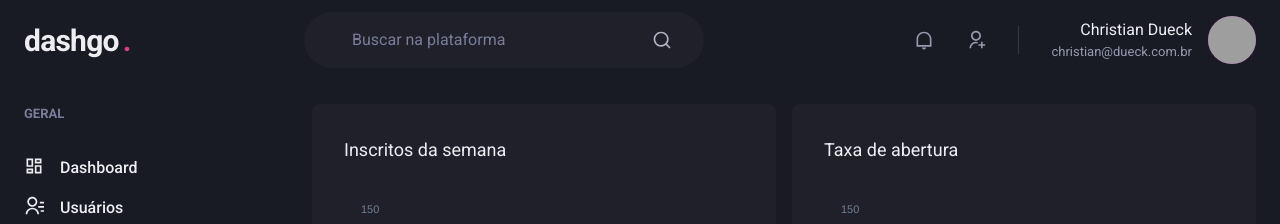
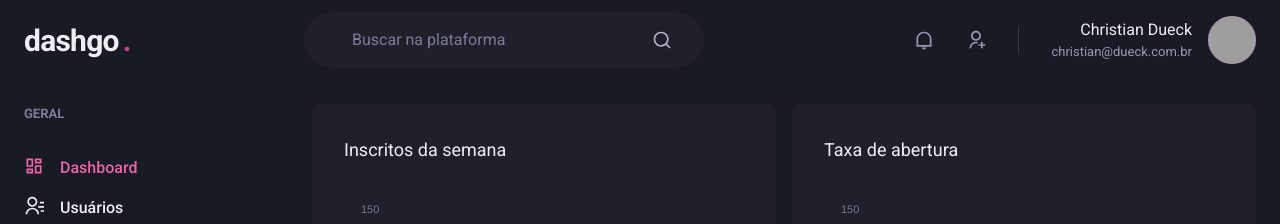
Before and after one commit to christiandueck/dashgo, a Next.js app: page /dashboard in a window 1280 px wide. Shown: the top 224 px of the page. Built offline with nearby package versions, Linux system fonts and the light colour scheme; grey boxes are pictures that could not be loaded.

Commit message:
feat: navigation setup

```diff
--- /dev/null
+++ b/src/components/ActiveLink.tsx
@@ -0,0 +1,36 @@
+import Link, { LinkProps } from 'next/link';
+import { useRouter } from 'next/router';
+import { cloneElement, ReactElement } from 'react';
+
+interface ActiveLinkProps extends LinkProps {
+  children: ReactElement;
+  shouldMatchExactHref?: boolean;
+}
+
+export function ActiveLink({
+  children,
+  shouldMatchExactHref = false,
+  ...rest
+}: ActiveLinkProps) {
+  const { asPath } = useRouter();
+
+  let isActive = false;
+
+  if (shouldMatchExactHref && (asPath === rest.href || asPath === rest.as)) {
+    isActive = true;
+  }
+
+  if (!shouldMatchExactHref &&
+    (asPath.startsWith(String(rest.href)) ||
+      asPath.startsWith(String(rest.as)))) {
+    isActive = true;
+  }
+
+  return (
+    <Link {...rest}>
+      {cloneElement(children, {
+        color: isActive ? 'pink.400' : 'gray.50'
+      })}
+    </Link>
+  );
+}
--- a/src/components/Sidebar/NavLink.tsx
+++ b/src/components/Sidebar/NavLink.tsx
@@ -1,16 +1,20 @@
-import { Link, Icon, Text, LinkProps as ChakraLinkProps } from '@chakra-ui/react';
+import { Link as ChakraLink, Icon, Text, LinkProps as ChakraLinkProps } from '@chakra-ui/react';
 import { ElementType } from 'react';
+import { ActiveLink } from '../ActiveLink';
 
 interface NavLinkProps extends ChakraLinkProps {
   icon: ElementType;
   children: string;
+  href: string;
 }
 
-export function NavLink({ icon, children, ...rest }: NavLinkProps) {
+export function NavLink({ icon, children, href, ...rest }: NavLinkProps) {
   return (
-    <Link display="flex" align="center" {...rest}>
-      <Icon as={icon} fontSize="20" />
-      <Text ml="4" fontWeight="medium">{children}</Text>
-    </Link>
+    <ActiveLink href={href} passHref>
+      <ChakraLink display="flex" align="center" {...rest}>
+        <Icon as={icon} fontSize="20" />
+        <Text ml="4" fontWeight="medium">{children}</Text>
+      </ChakraLink>
+    </ActiveLink>
   );
 }
--- a/src/components/Sidebar/SidebarNav.tsx
+++ b/src/components/Sidebar/SidebarNav.tsx
@@ -7,13 +7,13 @@
   return (
     <Stack spacing="12" align="flex-start">
       <NavSection title="geral">
-        <NavLink icon={RiDashboardLine}>Dashboard</NavLink>
-        <NavLink icon={RiContactsLine}>Usuários</NavLink>s
+        <NavLink icon={RiDashboardLine} href="/dashboard">Dashboard</NavLink>
+        <NavLink icon={RiContactsLine} href="/users">Usuários</NavLink>s
     </NavSection>
 
       <NavSection title="Automação">
-        <NavLink icon={RiInputMethodLine}>Formulários</NavLink>
-        <NavLink icon={RiGitMergeLine}>Automação</NavLink>
+        <NavLink icon={RiInputMethodLine} href="/forms">Formulários</NavLink>
+        <NavLink icon={RiGitMergeLine} href="/automation">Automação</NavLink>
       </NavSection>
     </Stack>
   );
--- a/src/pages/users/create.tsx
+++ b/src/pages/users/create.tsx
@@ -1,4 +1,5 @@
 import { Box, Button, Divider, Flex, Heading, HStack, SimpleGrid, VStack } from "@chakra-ui/react";
+import Link from "next/link";
 import { Input } from "../../components/Form/Input";
 import { Header } from "../../components/Header";
 import { Sidebar } from "../../components/Sidebar";
@@ -30,7 +31,9 @@
 
           <Flex mt="8" justify="flex-end">
             <HStack spacing="4">
-              <Button colorScheme="whiteAlpha">Cancelar</Button>
+              <Link href="/users">
+                <Button as="a" colorScheme="whiteAlpha">Cancelar</Button>
+              </Link>
               <Button colorScheme="pink">Salvar</Button>
             </HStack>
           </Flex>
--- a/src/pages/users/index.tsx
+++ b/src/pages/users/index.tsx
@@ -1,4 +1,5 @@
 import { Box, Button, Checkbox, Flex, Heading, Icon, Table, Tbody, Td, Text, Th, Thead, Tr, useBreakpointValue } from "@chakra-ui/react";
+import Link from "next/link";
 import { RiAddLine, RiPencilLine } from "react-icons/ri";
 import { Header } from "../../components/Header";
 import { Pagination } from "../../components/Pagination";
@@ -21,6 +22,7 @@
           <Flex mb="8" justify="space-between" align="center">
             <Heading size="lg" fontWeight="normal">Usuários</Heading>
 
+            <Link href="/users/create" passHref>
               <Button
                 as="a"
                 size="sm"
@@ -30,6 +32,7 @@
               >
                 Criar novo
             </Button>
+            </Link>
 
 
           </Flex>
```
Lines whose indentation alone changed are shown as unchanged.
